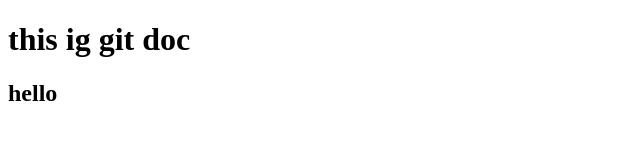
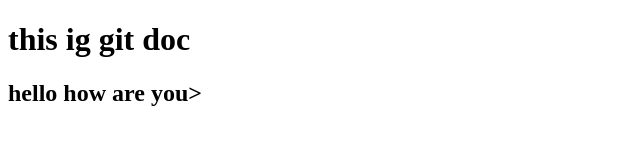
Before and after one commit to elisheva413/test2, a plain HTML site: page index.html in a window 1280 px wide. Shown: the whole page, without its empty margins (0-640 px from the left). Drawn offline with Linux system fonts and the light colour scheme.

Commit message:
add some words to h2

```diff
--- a/index.html
+++ b/index.html
@@ -7,7 +7,7 @@
 </head>
 <body>
     <h1>this ig git doc </h1>
-    <h2>hello</h2>
+    <h2>hello how are you></h2>
 
 </body>
 </html>
```
